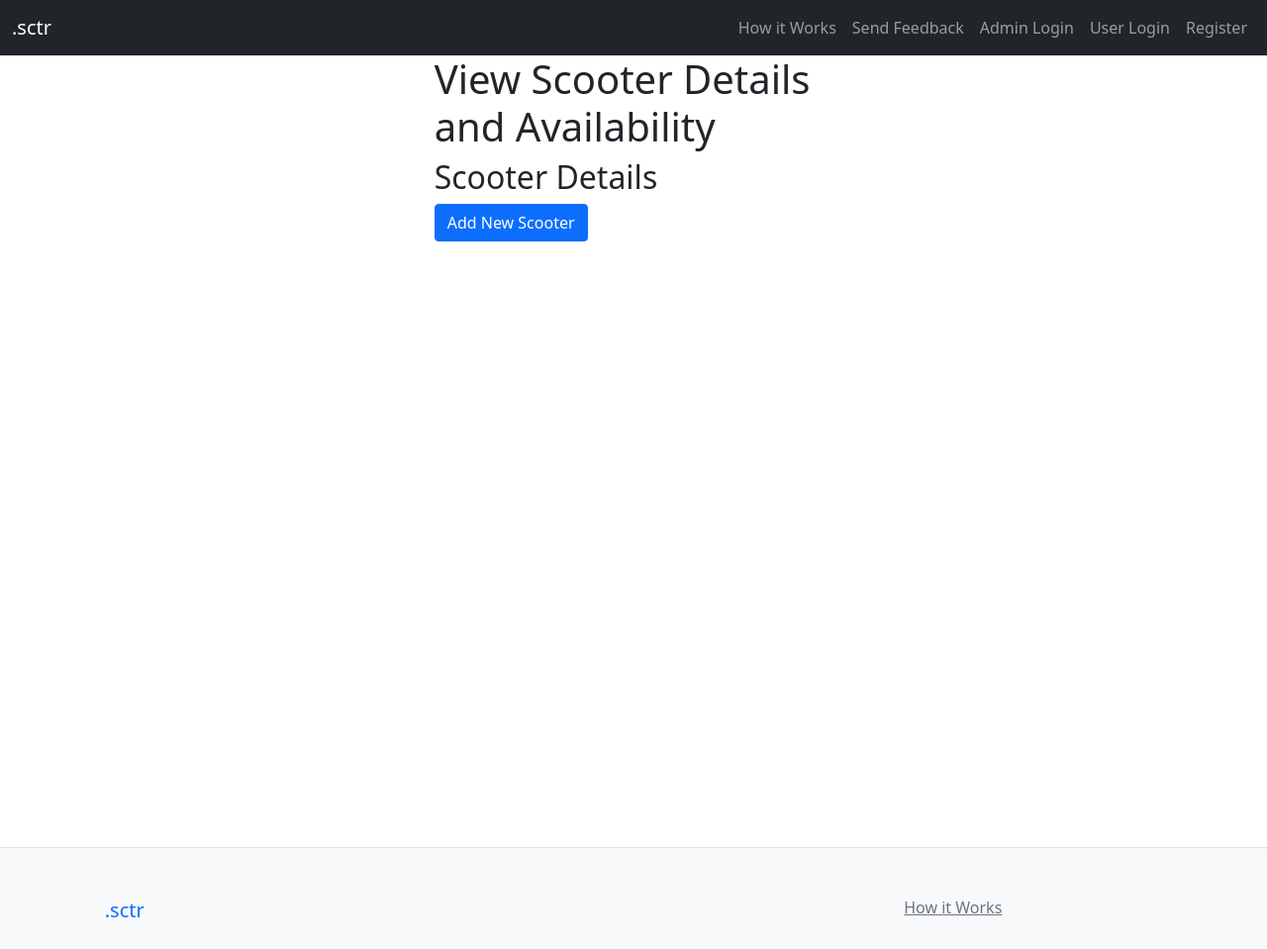
After one commit to Lanrayy/software-engineering-project-comp2913, a Flask app: page /view_scooters in a window 1280 px wide. The commit adds this page. Shown: the whole page at 99% size. Run offline with Flask 2, Linux system fonts and the light colour scheme; some libraries are stand-ins or nearby versions.

Commit message:
rerouted views to match new sitemap, added new pages for scooter sonfiguration

```diff
--- /dev/null
+++ b/app/templates/add_scooter.html
@@ -0,0 +1,6 @@
+{% extends "base.html" %}
+{% block content %}
+  <h1>Add New Scooter</h1>
+  <h2>New Scooter Details</h2>
+  <!-- Scooters go here -->
+{% endblock %}
--- a/app/templates/base.html
+++ b/app/templates/base.html
@@ -41,9 +41,12 @@
 
         <div class="collapse navbar-collapse" id="navbarSupportedContent">
           <ul class="navbar-nav ms-auto mb-2 mb-lg-0">
+            <!-- Global nav -->
+            <li class="nav-item"><a class="nav-link" href="/info">How it Works</a></li>
+            <li class="nav-item"><a class="nav-link" href="/send_feedback">Send Feedback</a></li>
+
             <!-- Unregistered nav -->
             {% if not current_user.is_authenticated %}
-            <li class="nav-item"><a class="nav-link" href="/info">How it Works</a></li>
             <li class="nav-item"><a class="nav-link" href="/admin_login">Admin Login</a></li>
             <li class="nav-item"><a class="nav-link" href="/user_login">User Login</a></li>
             <li class="nav-item"><a class="nav-link" href="/register">Register</a></li>
@@ -53,10 +56,7 @@
               <!-- Customer nav -->
               {% if current_user.isUser() %}
               <li class="nav-item"><a class="nav-link" href="/booking1_user">Make a Booking</a></li>
-              <li class="nav-item"><a class="nav-link" href="/locations">Locations</a></li>
-              <li class="nav-item"><a class="nav-link" href="/pricing">Pricing</a></li>
               <li class="nav-item"><a class="nav-link" href="/profile">Profile</a></li>
-              <li class="nav-item"><a class="nav-link" href="/send_feedback">Send Feedback</a></li>
               <li class="nav-item"><a class="nav-link" href="/logout">Log Out</a></li>
               {% endif %}
 
@@ -64,7 +64,7 @@
               {% if current_user.isAdmin() %}
               <li class="nav-item"><a class="nav-link" href="/booking1_admin">Make a Booking</a></li>
               <li class="nav-item"><a class="nav-link" href="/review_feedback">Review Feedback</a></li>
-              <li class="nav-item"><a class="nav-link" href="/configure_scooters">Configure Scooters</a></li>
+              <li class="nav-item"><a class="nav-link" href="/configure_scooter">View Scooters</a></li>
               <li class="nav-item"><a class="nav-link" href="/sales_metrics">Sales Metrics</a></li>
               <li class="nav-item"><a class="nav-link" href="/logout">Log Out</a></li>
               {% endif %}
@@ -76,15 +76,15 @@
     </nav>
 
     <!-- main page container -->
-    <div class="container-fluid">
+    <div class="container-fluid min-vh-100">
       <div class="row">
 
         <!-- left justified content -->
-        <div class="col c2">
+        <div class="col c1">
         </div>
 
         <!-- center justified content -->
-        <div class="col c1">
+        <div class="col c2">
           {% with messages = get_flashed_messages() %}
             {% if messages %}
               {% for message in messages %}
@@ -105,12 +105,71 @@
       </div>
     </div>
 
-  <!-- JavaScript -->
-  <!-- jQuery first, then Popper.js, then Bootstrap JS -->
-  <script src="https://code.jquery.com/jquery-3.3.1.slim.min.js" integrity="sha384-q8i/X+965DzO0rT7abK41JStQIAqVgRVzpbzo5smXKp4YfRvH+8abtTE1Pi6jizo" crossorigin="anonymous"></script>
-  <script src="https://cdnjs.cloudflare.com/ajax/libs/popper.js/1.14.6/umd/popper.min.js" integrity="sha384-wHAiFfRlMFy6i5SRaxvfOCifBUQy1xHdJ/yoi7FRNXMRBu5WHdZYu1hA6ZOblgut" crossorigin="anonymous"></script>
-  <script src="https://stackpath.bootstrapcdn.com/bootstrap/4.2.1/js/bootstrap.min.js" integrity="sha384-B0UglyR+jN6CkvvICOB2joaf5I4l3gm9GU6Hc1og6Ls7i6U/mkkaduKaBhlAXv9k" crossorigin="anonymous"></script>
+    <!-- Footer -->
+    <footer class="text-center text-lg-start bg-light text-muted">
+      <!-- Section: Social media -->
+      <section
+        class="d-flex justify-content-center justify-content-lg-between border-bottom"
+      >
+      </section>
+      <!-- Section: Social media -->
+
+      <!-- Section: Links  -->
+      <section class="">
+        <div class="container text-center text-md-start mt-5">
+          <!-- Grid row -->
+          <div class="row mt-3">
+            <!-- Grid column -->
+            <div class="col-md-3 col-lg-4 col-xl-3 mx-auto mb-4">
+              <!-- Unregistered Logo -->
+              {% if not current_user.is_authenticated %}
+                <a class="navbar-brand" href="/">.sctr</a>
+              {% endif %}
+
+              {% if current_user.is_authenticated %}
+                <!-- Customer logo -->
+                {% if current_user.isUser() %}
+                  <a class="navbar-brand" href="/user_dashboard">.sctr</a>
+                {% endif %}
+
+                <!-- Admin logo -->
+                {% if current_user.isAdmin() %}
+                  <a class="navbar-brand" href="/admin_dashboard">.sctr</a>
+                {% endif %}
+              {% endif %}
+            </div>
+            <!-- Grid column -->
+
+            <!-- Grid column -->
+            <div class="col-md-2 col-lg-2 col-xl-2 mx-auto mb-4">
+            </div>
+            <!-- Grid column -->
+
+            <!-- Grid column -->
+            <div class="col-md-3 col-lg-2 col-xl-2 mx-auto mb-4">
+            </div>
+            <!-- Grid column -->
+
+            <!-- Grid column -->
+            <div class="col-md-4 col-lg-3 col-xl-3 mx-auto mb-md-0 mb-4">
+              <p>
+                <a class="text-reset" href="/info">How it Works</a>
+              </p>
+            </div>
+            <!-- Grid column -->
+          </div>
+          <!-- Grid row -->
+        </div>
+      </section>
+      <!-- Section: Links  -->
+    </footer>
+    <!-- Footer -->
+
+    <!-- JavaScript -->
+    <!-- jQuery first, then Popper.js, then Bootstrap JS -->
+    <script src="https://code.jquery.com/jquery-3.3.1.slim.min.js" integrity="sha384-q8i/X+965DzO0rT7abK41JStQIAqVgRVzpbzo5smXKp4YfRvH+8abtTE1Pi6jizo" crossorigin="anonymous"></script>
+    <script src="https://cdnjs.cloudflare.com/ajax/libs/popper.js/1.14.6/umd/popper.min.js" integrity="sha384-wHAiFfRlMFy6i5SRaxvfOCifBUQy1xHdJ/yoi7FRNXMRBu5WHdZYu1hA6ZOblgut" crossorigin="anonymous"></script>
+    <script src="https://stackpath.bootstrapcdn.com/bootstrap/4.2.1/js/bootstrap.min.js" integrity="sha384-B0UglyR+jN6CkvvICOB2joaf5I4l3gm9GU6Hc1og6Ls7i6U/mkkaduKaBhlAXv9k" crossorigin="anonymous"></script>
 
   </body>
-
 </html>
--- /dev/null
+++ b/app/templates/configure_scooter.html
@@ -0,0 +1,6 @@
+{% extends "base.html" %}
+{% block content %}
+  <h1>Configure Scooter Status and Availability</h1>
+  <h2>Change Scooter Details</h2>
+  <!-- Scooters go here -->
+{% endblock %}
--- a/app/templates/user_login.html
+++ b/app/templates/user_login.html
@@ -1,3 +1,4 @@
+{% extends "base.html" %}
 {% block content %}
   <h1>Login</h1>
   <form action="" method="post" name="loginform">
--- /dev/null
+++ b/app/templates/view_scooters.html
@@ -0,0 +1,9 @@
+{% extends "base.html" %}
+{% block content %}
+  <h1>View Scooter Details and Availability</h1>
+  <h2>Scooter Details</h2>
+  <!-- Scooters go here -->
+
+  <!-- add new scooter button -->
+  <a href="/add_scooter"><button type="button" class="btn btn-primary">Add New Scooter</button></a>
+{% endblock %}
--- a/app/views.py
+++ b/app/views.py
@@ -94,8 +94,6 @@ def logout():
 #User exclusive pages
 @app.route('/user_dashboard')
 def user_dashboard():
-    flash('The user is a User? %s' % (current_user.isUser()))
-    flash('The user is an Admin? %s' % (current_user.isAdmin()))
     return render_template('user_dashboard.html',
                             name=current_user.name,
                             title='User Dashboard')
@@ -178,11 +176,21 @@ def review_feedback():
     return render_template('review_feedback.html',
                             title='Review Customer Feedback')
 
+@app.route('/view_scooters')
+def view_scooters():
+    return render_template('view_scooters.html',
+                            title='View Scooters')
 
-@app.route('/configure_scooters')
-def configure_scooters():
-    return render_template('configure_scooters.html',
-                            title='Configure Scooters')
+
+@app.route('/add_scooter')
+def add_scooter():
+    return render_template('add_scooter.html',
+                            title='Add New Scooter')
+
+@app.route('/configure_scooter')
+def configure_scooter():
+    return render_template('configure_scooter.html',
+                            title='Configure A Scooter')
 
 
 @app.route('/sales_metrics')
```
Also changed, not shown: app/templates/configure_scooters.html (deleted, +0 -11 lines), app/templates/locations.html (deleted, +0 -24 lines), app/templates/pricing.html (deleted, +0 -28 lines).
